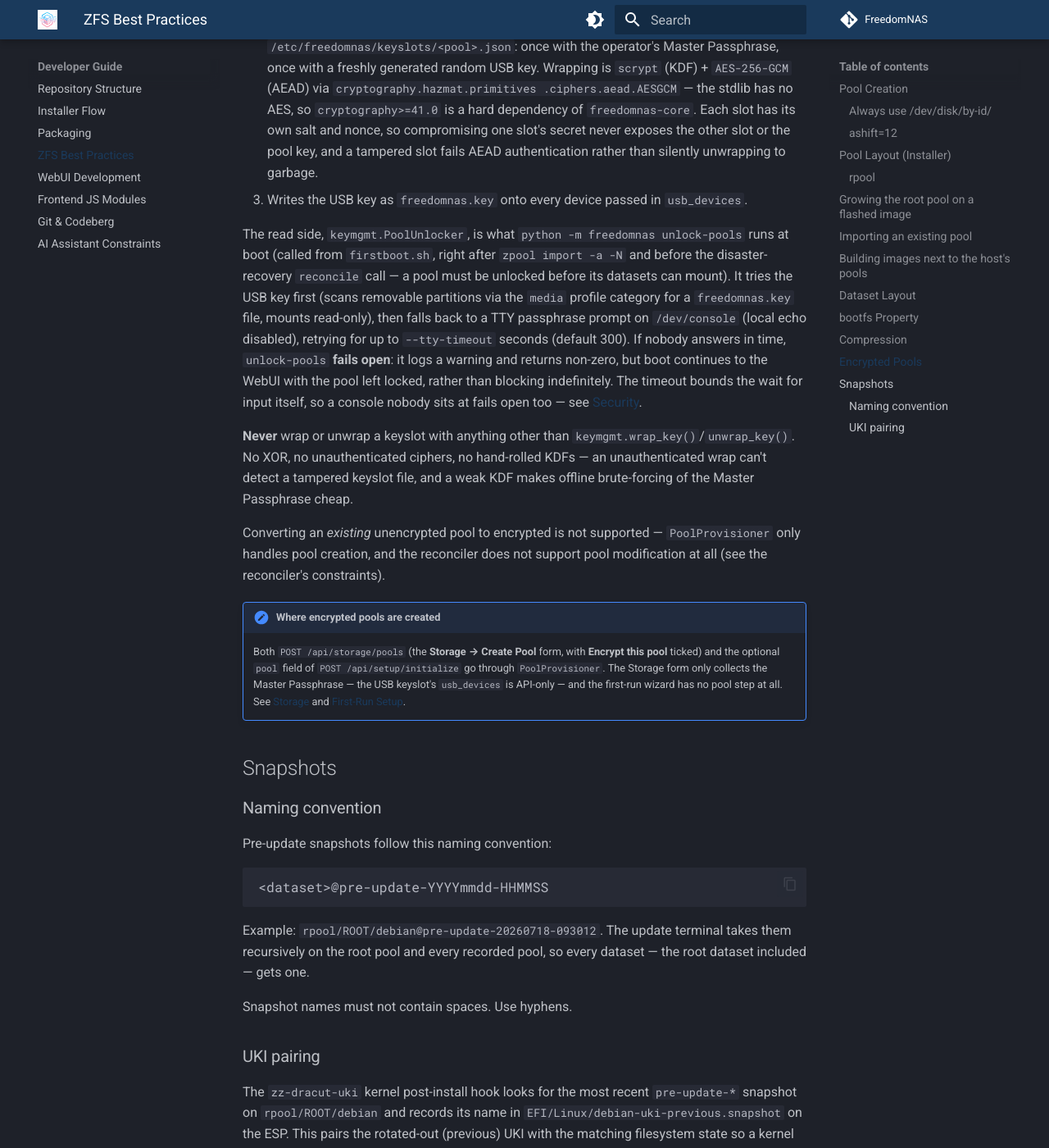
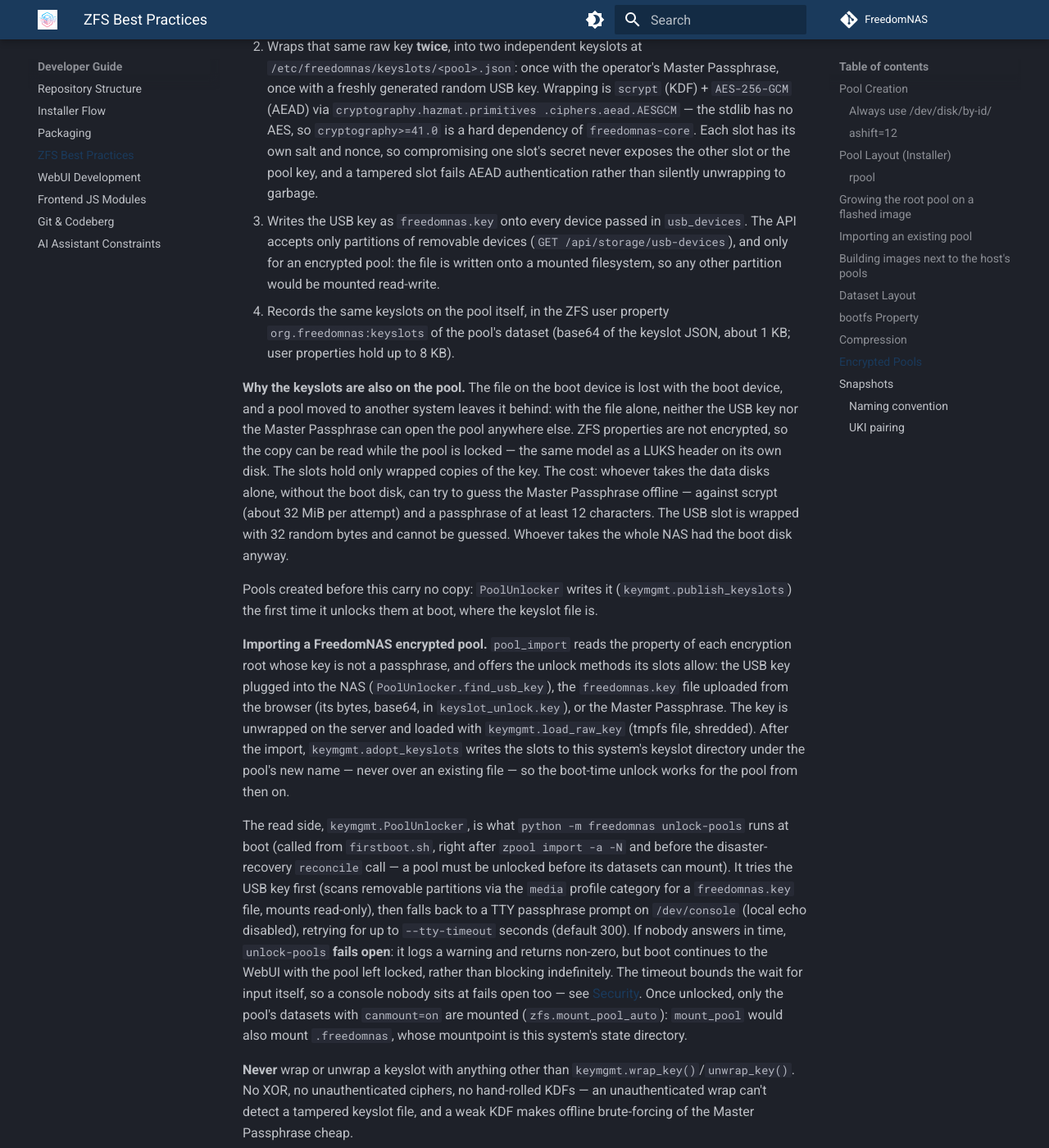
Before and after one commit to FreedomNAS/freedomnas-docs, an MkDocs documentation site: the page built from docs/developer/zfs.md, in a window 1280 px wide and 1400 px high, scrolled down 5011 px. Shown: the whole window at 82% size. Built offline with MkDocs 1.6.1 and Material for MkDocs 9.7.7, drawn with Linux system fonts in a browser that asks for light colours; some of the changed text lies outside the part shown.

Commit message:
Document USB keys and keyslots kept on the pool

```diff
--- a/docs/developer/zfs.md
+++ b/docs/developer/zfs.md
@@ -129,11 +129,13 @@ value, or `zfs inherit` if it was inherited) and the pool exported: a failed
 import leaves the pool as it found it.
 
 **Encryption.** Passphrase roots are unlocked with
-`zfs load-key -L prompt <root>`, the passphrase on stdin. Roots with a raw or
-hex key stay locked: FreedomNAS's own encrypted pools wrap their raw key in a
-keyslot file on the other system's boot disk, which is not here. At the next
-boot, `unlock-pools` asks for the passphrase of an imported pool on the
-console, as for any encrypted pool.
+`zfs load-key -L prompt <root>`, the passphrase on stdin. FreedomNAS's own
+encrypted pools (raw key) are unlocked through the keyslots recorded on the
+pool — USB key, `freedomnas.key` file or Master Passphrase, see
+[Encrypted Pools](#encrypted-pools). A raw or hex key with no keyslots on
+the pool cannot be unlocked here, and the pool is imported locked. While
+`.freedomnas` is locked its configuration is not read (`config_locked`):
+the shares and users appear once the pool is unlocked.
 
 Tested live on loop devices (a plain pool with a new mountpoint, another
 system's root, a passphrase-encrypted pool with a wrong and a right
@@ -219,7 +221,40 @@ which:
    the pool key, and a tampered slot fails AEAD authentication rather than
    silently unwrapping to garbage.
 3. Writes the USB key as `freedomnas.key` onto every device passed in
-   `usb_devices`.
+   `usb_devices`. The API accepts only partitions of removable devices
+   (`GET /api/storage/usb-devices`), and only for an encrypted pool: the
+   file is written onto a mounted filesystem, so any other partition would
+   be mounted read-write.
+4. Records the same keyslots on the pool itself, in the ZFS user property
+   `org.freedomnas:keyslots` of the pool's dataset (base64 of the keyslot
+   JSON, about 1 KB; user properties hold up to 8 KB).
+
+**Why the keyslots are also on the pool.** The file on the boot device is
+lost with the boot device, and a pool moved to another system leaves it
+behind: with the file alone, neither the USB key nor the Master Passphrase
+can open the pool anywhere else. ZFS properties are not encrypted, so the
+copy can be read while the pool is locked — the same model as a LUKS
+header on its own disk. The slots hold only wrapped copies of the key. The
+cost: whoever takes the data disks alone, without the boot disk, can try to
+guess the Master Passphrase offline — against scrypt (about 32 MiB per
+attempt) and a passphrase of at least 12 characters. The USB slot is
+wrapped with 32 random bytes and cannot be guessed. Whoever takes the whole
+NAS had the boot disk anyway.
+
+Pools created before this carry no copy: `PoolUnlocker` writes it
+(`keymgmt.publish_keyslots`) the first time it unlocks them at boot, where
+the keyslot file is.
+
+**Importing a FreedomNAS encrypted pool.** `pool_import` reads the property
+of each encryption root whose key is not a passphrase, and offers the
+unlock methods its slots allow: the USB key plugged into the NAS
+(`PoolUnlocker.find_usb_key`), the `freedomnas.key` file uploaded from the
+browser (its bytes, base64, in `keyslot_unlock.key`), or the Master
+Passphrase. The key is unwrapped on the server and loaded with
+`keymgmt.load_raw_key` (tmpfs file, shredded). After the import,
+`keymgmt.adopt_keyslots` writes the slots to this system's keyslot
+directory under the pool's new name — never over an existing file — so the
+boot-time unlock works for the pool from then on.
 
 The read side, `keymgmt.PoolUnlocker`, is what `python -m freedomnas
 unlock-pools` runs at boot (called from `firstboot.sh`, right after `zpool
@@ -233,6 +268,9 @@ to `--tty-timeout` seconds (default 300). If nobody answers in time,
 boot continues to the WebUI with the pool left locked, rather than blocking
 indefinitely. The timeout bounds the wait for input itself, so a console
 nobody sits at fails open too — see [Security](../architecture/security.md).
+Once unlocked, only the pool's datasets with `canmount=on` are mounted
+(`zfs.mount_pool_auto`): `mount_pool` would also mount `.freedomnas`, whose
+mountpoint is this system's state directory.
 
 **Never** wrap or unwrap a keyslot with anything other than
 `keymgmt.wrap_key()`/`unwrap_key()`. No XOR, no unauthenticated ciphers, no
@@ -248,9 +286,8 @@ support pool modification at all (see the reconciler's constraints).
     Both `POST /api/storage/pools` (the **Storage → Create Pool** form, with
     **Encrypt this pool** ticked) and the optional `pool` field of
     `POST /api/setup/initialize` go through `PoolProvisioner`. The Storage
-    form only collects the Master Passphrase — the USB keyslot's
-    `usb_devices` is API-only — and the first-run wizard has no pool step at
-    all. See [Storage](../user-guide/storage.md#creating-a-pool) and
+    form collects the Master Passphrase and, optionally, the USB sticks that
+    get `freedomnas.key`; the first-run wizard has no pool step at all. See [Storage](../user-guide/storage.md#creating-a-pool) and
     [First-Run Setup](../getting-started/first-run.md).
 
 ## Snapshots
```
Also changed, not shown: docs/api/storage.md (+31 -4 lines), docs/architecture/config.md (+2 -1 lines), docs/architecture/security.md (+7 -2 lines), docs/developer/repositories.md (+2 -1 lines), docs/user-guide/storage.md (+15 -6 lines).
